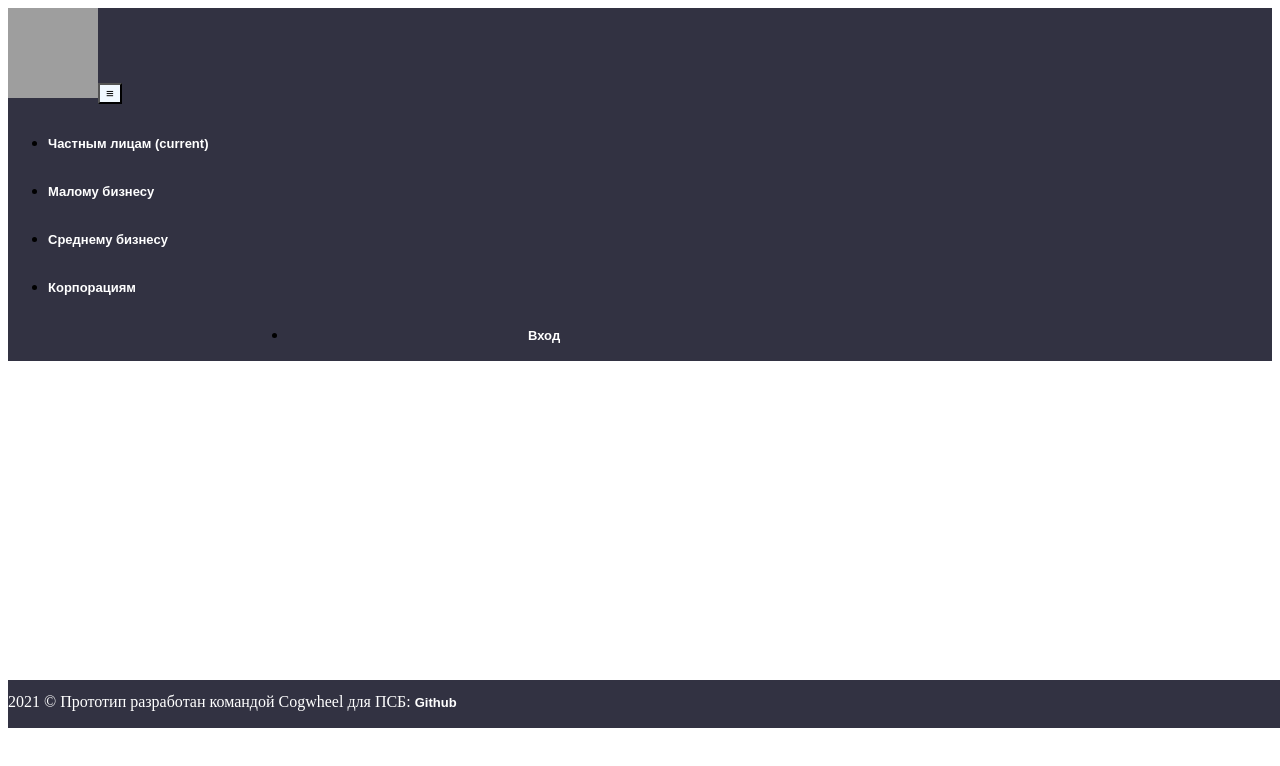
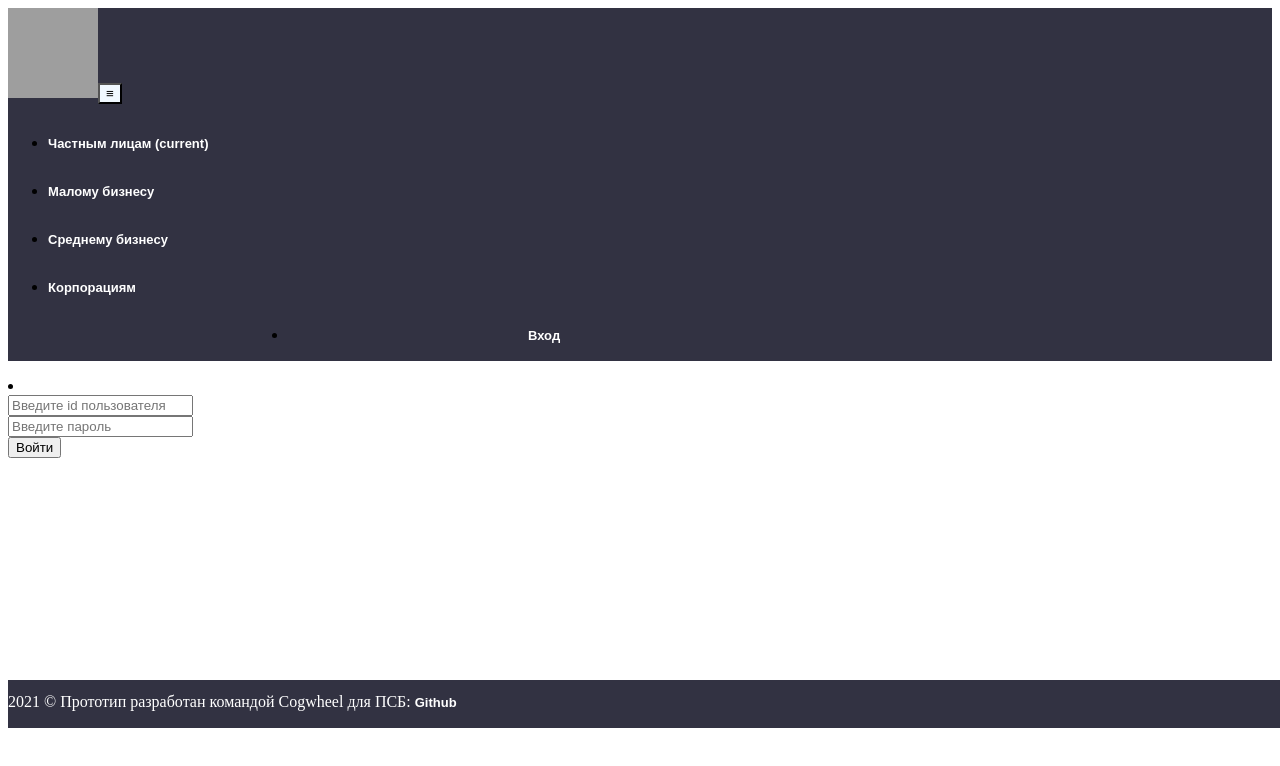
Before and after one commit to ilyassemm/promsvyaz, a Vue app in the folder psb-frontend/: page /signin in a window 1280 px wide. Shown: the top 766 px of the page. Built offline with nearby package versions, Linux system fonts and the light colour scheme; grey boxes are pictures that could not be loaded; the HTML template or start-up script is replaced by a standard one.

Commit message:
Добавлена формочка входа

```diff
--- a/psb-frontend/src/App.vue
+++ b/psb-frontend/src/App.vue
@@ -28,7 +28,7 @@
       </li>
 
       <li class="nav-item signin">
-        <a class="nav-link signin" href="#">Вход</a>
+        <a class="nav-link signin" href="/signin">Вход</a>
       </li>
 
     </ul>
@@ -47,8 +47,13 @@
     <a class = 'nav-link' href="https://github.com/ilyassemm/PSB.git">Github</a>
   </div>
 </footer>
+<!--Footer-->
 </template>
-<!--Footer-->
+
+<script>
+/* eslint-disable */
+</script>
+
 
 <style>
  .b1, .b2, .b3 {
--- a/psb-frontend/src/router/index.js
+++ b/psb-frontend/src/router/index.js
@@ -1,11 +1,17 @@
 import { createRouter, createWebHistory } from 'vue-router'
 import Home from '../views/Home.vue'
+import SignIn from '../views/SignIn.vue'
 
 const routes = [
   {
     path: '/',
     name: 'Home',
     component: Home
+  },
+  {
+    path: '/signin',
+    name: 'SignIn',
+    component: SignIn
   }
 
 ]
--- /dev/null
+++ b/psb-frontend/src/views/SignIn.vue
@@ -0,0 +1,36 @@
+<template>
+<div class='columns'>
+<div class="column is-4 is-offset-4">
+<form>
+  <div class="form-group">
+    <input type="id" class="form-control" id="id" aria-describedby="emailHelp" placeholder="Введите id пользователя">
+  </div>
+  <div class="form-group">
+    <input type="password" class="form-control" id="exampleInputPassword1" placeholder="Введите пароль">
+  </div>
+  <button type="submit" class="btn btn-outline-secondary">Войти</button>
+</form>
+</div>
+</div>
+</template>
+
+<script>
+
+</script>
+
+<style>
+.columns {
+   text-align:-moz-center;
+   display: inline list-item;
+}
+
+.column {
+   width:50%;
+   min-width:320px;
+}
+
+form {
+   margin: 0 auto;
+}
+
+</style>
```
Also changed, not shown: psb-frontend/src/components/HelloWorld.vue (deleted, +0 -59 lines).
